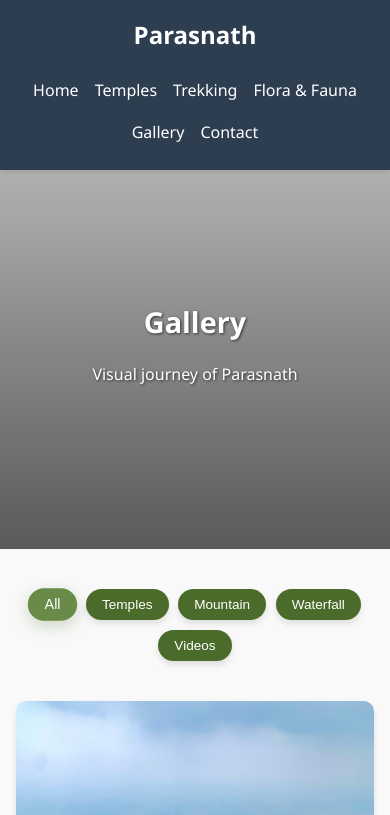
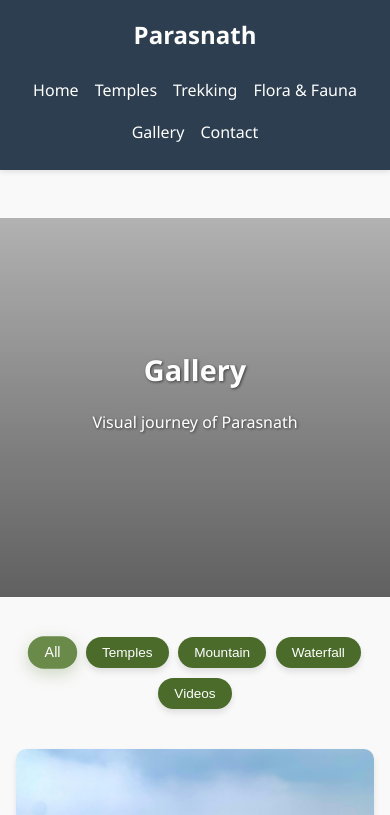
Before and after one commit to edahnXC/Parasnath, a React (Create React App) app in the folder frontend/: page /gallery in a window 390 px wide. Shown: the top 815 px of the page. Built offline with nearby package versions, Linux system fonts and the light colour scheme.

Commit message:
gallery view improved

```diff
--- a/frontend/src/pages/Gallery.js
+++ b/frontend/src/pages/Gallery.js
@@ -8,39 +8,39 @@ const Gallery = () => {
 
   // Images for the hero slideshow
   const heroImages = [
-    '/images/temple 1.jpeg',
-    '/images/temple 2.jpeg',
-    '/images/temple 3.jpeg',
-    '/images/temple 4.jpeg',
-    '/images/temple front.jpeg',
-    '/images/temple below.jpeg',
-    '/images/mountain.jpeg'
+    process.env.PUBLIC_URL + '/images/temple 1.jpeg',
+    process.env.PUBLIC_URL + '/images/temple 2.jpeg',
+    process.env.PUBLIC_URL + '/images/temple 3.jpeg',
+    process.env.PUBLIC_URL + '/images/temple 4.jpeg',
+    process.env.PUBLIC_URL + '/images/temple front.jpeg',
+    process.env.PUBLIC_URL + '/images/temple below.jpeg',
+    process.env.PUBLIC_URL + '/images/mountain.jpeg'
   ];
 
   const [currentHeroImage, setCurrentHeroImage] = useState(0);
 
   // Gallery items
   const galleryItems = [
-    { id: 1, category: 'mountain', src: '/images/mountain.jpeg', alt: 'Parasnath Mountain View' },
-    { id: 2, category: 'rocks', src: '/images/rocks.jpeg', alt: 'Rock formations' },
-    { id: 3, category: 'temples', src: '/images/temple 1.jpeg', alt: 'Temple 1' },
-    { id: 4, category: 'temples', src: '/images/temple 2.jpeg', alt: 'Temple 2' },
-    { id: 5, category: 'temples', src: '/images/temple 3.jpeg', alt: 'Temple 3' },
-    { id: 6, category: 'temples', src: '/images/temple 4.jpeg', alt: 'Temple 4' },
-    { id: 7, category: 'temples', src: '/images/temple below.jpeg', alt: 'Temple from below' },
-    { id: 8, category: 'temples', src: '/images/temple front.jpeg', alt: 'Temple front view' },
-    { id: 9, category: 'waterfall', src: '/images/ursi fall.jpeg', alt: 'Ursi Waterfall' },
+    { id: 1, category: 'mountain', src: process.env.PUBLIC_URL + '/images/mountain.jpeg', alt: 'Parasnath Mountain View' },
+    { id: 2, category: 'rocks', src: process.env.PUBLIC_URL + '/images/rocks.jpeg', alt: 'Rock formations' },
+    { id: 3, category: 'temples', src: process.env.PUBLIC_URL + '/images/temple 1.jpeg', alt: 'Temple 1' },
+    { id: 4, category: 'temples', src: process.env.PUBLIC_URL + '/images/temple 2.jpeg', alt: 'Temple 2' },
+    { id: 5, category: 'temples', src: process.env.PUBLIC_URL + '/images/temple 3.jpeg', alt: 'Temple 3' },
+    { id: 6, category: 'temples', src: process.env.PUBLIC_URL + '/images/temple 4.jpeg', alt: 'Temple 4' },
+    { id: 7, category: 'temples', src: process.env.PUBLIC_URL + '/images/temple below.jpeg', alt: 'Temple from below' },
+    { id: 8, category: 'temples', src: process.env.PUBLIC_URL + '/images/temple front.jpeg', alt: 'Temple front view' },
+    { id: 9, category: 'waterfall', src: process.env.PUBLIC_URL + '/images/ursi fall.jpeg', alt: 'Ursi Waterfall' },
     {
       id: 10,
       category: 'videos',
-      src: '/images/view.mp4',
+      src: process.env.PUBLIC_URL + '/images/view.mp4',
       alt: 'Panoramic view video',
       type: 'video'
     },
     {
       id: 11,
       category: 'videos',
-      src: '/images/sunrise.mp4',
+      src: process.env.PUBLIC_URL + '/images/sunrise.mp4',
       alt: 'Sunrise time-lapse',
       type: 'video'
     }
@@ -66,7 +66,12 @@ const Gallery = () => {
           <div
             key={index}
             className={`hero-slide ${index === currentHeroImage ? 'active' : ''}`}
-            style={{ backgroundImage: `url(${image})` }}
+            style={{
+              backgroundImage: `url(${image})`,
+              backgroundSize: 'cover',
+              backgroundPosition: 'center',
+              backgroundRepeat: 'no-repeat'
+            }}
           >
             <div className="hero-overlay"></div>
             <div className="hero-content">
--- a/frontend/src/styles/gallery.scss
+++ b/frontend/src/styles/gallery.scss
@@ -13,7 +13,10 @@ $shadow: 0 4px 6px rgba(0, 0, 0, 0.1);
   width: 100vw;
   height: 70vh;
   min-height: 500px;
-  margin-left: calc(-50vw + 50%);
+  left: 50%;
+  right: 50%;
+  margin-left: -50vw;
+  margin-right: -50vw;
   overflow: hidden;
 
   .hero-slide {
@@ -22,13 +25,9 @@ $shadow: 0 4px 6px rgba(0, 0, 0, 0.1);
     left: 0;
     width: 100%;
     height: 100%;
-    background-size: cover;
-    background-position: center;
-    background-repeat: no-repeat;
     opacity: 0;
     transition: opacity 1.5s ease-in-out;
     z-index: 1;
-
 
     &.active {
       opacity: 1;
@@ -42,7 +41,6 @@ $shadow: 0 4px 6px rgba(0, 0, 0, 0.1);
       width: 100%;
       height: 100%;
       background: linear-gradient(to bottom, rgba(0,0,0,0.3), rgba(0,0,0,0.7));
-      z-index: -1;
     }
 
     .hero-content {
@@ -56,6 +54,7 @@ $shadow: 0 4px 6px rgba(0, 0, 0, 0.1);
       padding: 0 2rem;
       color: white;
       text-shadow: 1px 1px 3px rgba(0, 0, 0, 0.8);
+      z-index: 3;
 
       .hero-title {
         font-size: 3.5rem;
@@ -97,8 +96,8 @@ $shadow: 0 4px 6px rgba(0, 0, 0, 0.1);
 // Gallery Content
 .gallery-page {
   max-width: 1200px;
-  margin: 0 auto;
-  padding: 0 1.5rem 3rem;
+  margin: 3rem auto;
+  padding: 0 1.5rem;
   overflow-x: hidden;
 
   .gallery-controls {
@@ -289,7 +288,7 @@ $shadow: 0 4px 6px rgba(0, 0, 0, 0.1);
   }
 
   .gallery-page {
-    padding: 0 1rem 2rem;
+    padding: 0 1rem;
 
     .gallery-grid {
       grid-template-columns: 1fr;
```
